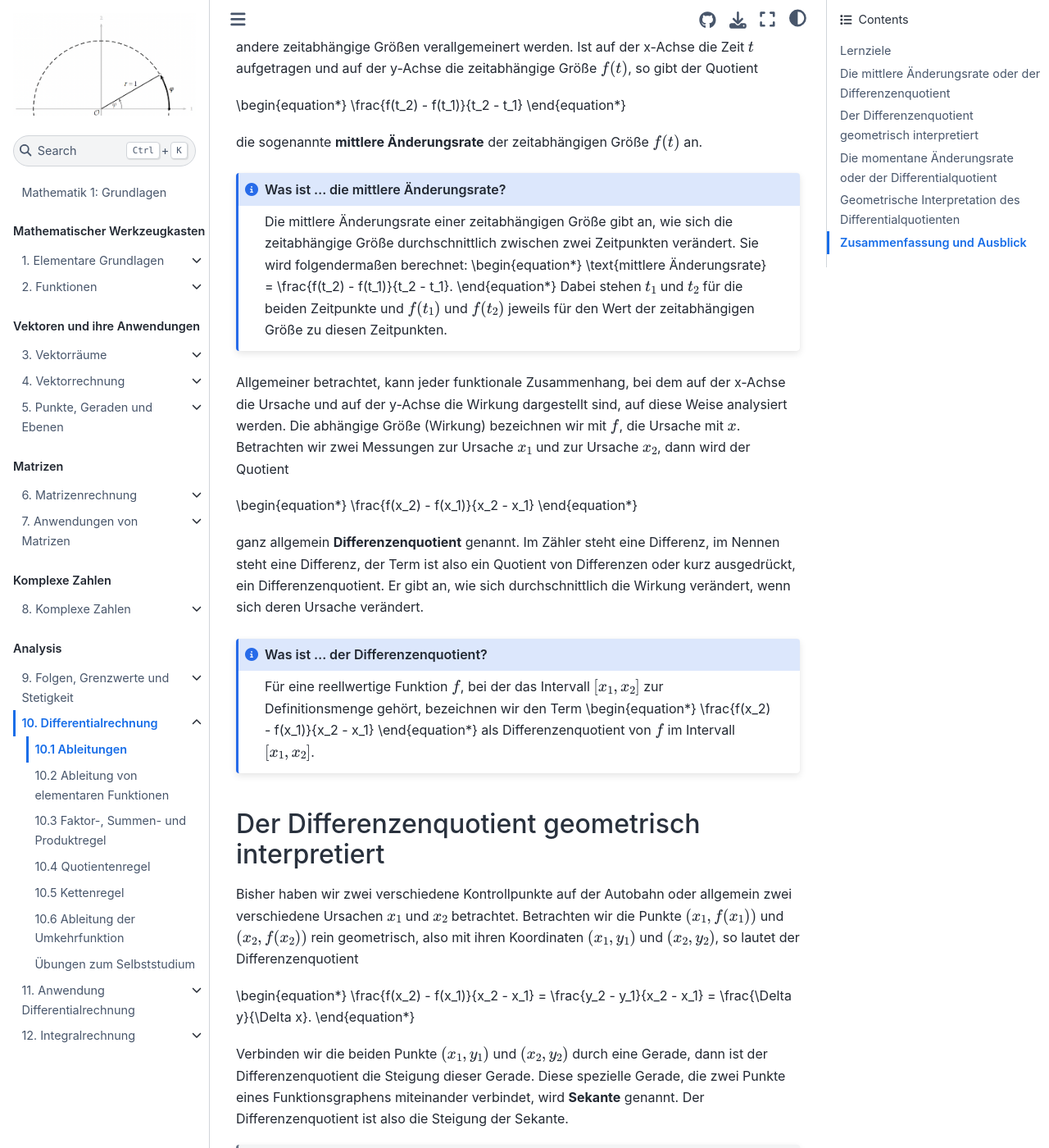
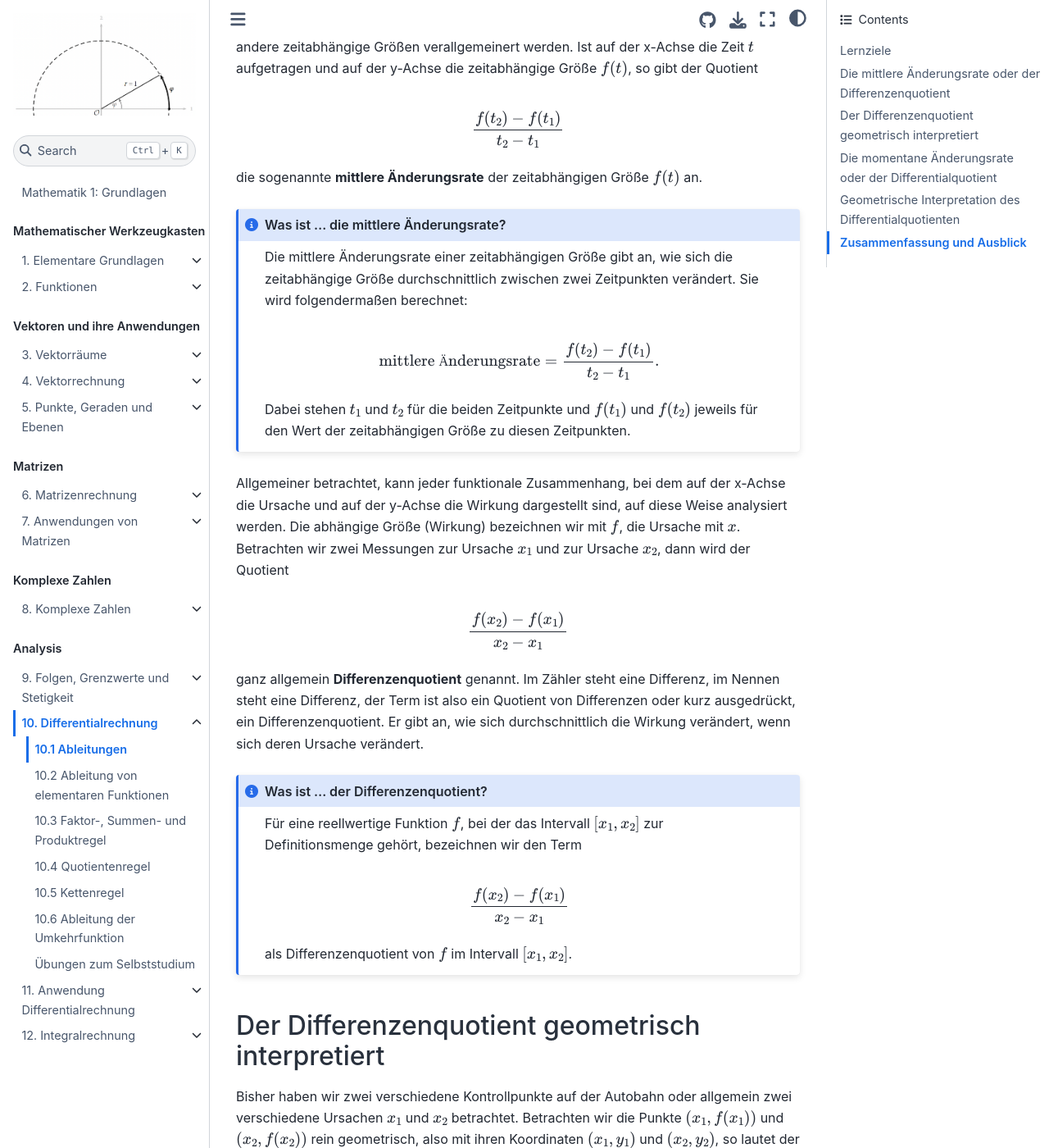
Before and after one commit to s-linden/mathematik-1-grundlagen, a Jupyter Book: the page built from chapter10/chapter10_sec01.md, in a window 1280 px wide and 1400 px high, scrolled down 2180 px. Shown: the whole window at 82% size. Built offline with Jupyter Book 1.0.4 settings and Sphinx 7.4.7 and the Sphinx Book theme 1.1.4, drawn with Linux system fonts in a browser that asks for light colours; a script that is not in the unit is left out; comment, search, counter and statistics services are not loaded; some of the changed text lies outside the part shown.

Commit message:
Freigestellte Formeln ohne $$ reparieren (5.3, 6.4, 9.2, 9.4, 9.5, 10.1)
Nackte \begin{alignat*}/\begin{equation*}/\begin{align*}-Umgebungen wurden
nicht als Formel erkannt und als Rohtext angezeigt. Jetzt als $$…$$
(alignat* -> alignedat, align* -> aligned).

Co-Authored-By: Claude Opus 5.5 <noreply@anthropic.com>
Claude-Session: https://claude.ai/code/session_01Cq9V6Zw5pWtbNkY3W5bVgZ

````diff
--- a/chapter10/chapter10_sec01.md
+++ b/chapter10/chapter10_sec01.md
@@ -124,9 +124,7 @@ auf andere zeitabhängige Größen verallgemeinert werden. Ist auf der x-Achse d
 Zeit $t$ aufgetragen und auf der y-Achse die zeitabhängige Größe $f(t)$, so gibt
 der Quotient
 
-\begin{equation*}
-\frac{f(t_2) - f(t_1)}{t_2 - t_1}
-\end{equation*}
+$$\frac{f(t_2) - f(t_1)}{t_2 - t_1}$$
 
 die sogenannte **mittlere Änderungsrate** der zeitabhängigen Größe $f(t)$ an.
 
@@ -135,9 +133,9 @@ die sogenannte **mittlere Änderungsrate** der zeitabhängigen Größe $f(t)$ an
 Die mittlere Änderungsrate einer zeitabhängigen Größe gibt an, wie sich die
 zeitabhängige Größe durchschnittlich zwischen zwei Zeitpunkten verändert.
 Sie wird folgendermaßen berechnet:
-\begin{equation*}
-\text{mittlere Änderungsrate} = \frac{f(t_2) - f(t_1)}{t_2 - t_1}.
-\end{equation*}
+
+$$\text{mittlere Änderungsrate} = \frac{f(t_2) - f(t_1)}{t_2 - t_1}.$$
+
 Dabei stehen $t_1$ und $t_2$ für die beiden Zeitpunkte und $f(t_1)$ und $f(t_2)$
 jeweils für den Wert der zeitabhängigen Größe zu diesen Zeitpunkten.
 ```
@@ -148,9 +146,7 @@ Weise analysiert werden. Die abhängige Größe (Wirkung) bezeichnen wir mit $f$
 die Ursache mit $x$. Betrachten wir zwei Messungen zur Ursache $x_1$ und zur
 Ursache $x_2$, dann wird der Quotient
 
-\begin{equation*}
-\frac{f(x_2) - f(x_1)}{x_2 - x_1}
-\end{equation*}
+$$\frac{f(x_2) - f(x_1)}{x_2 - x_1}$$
 
 ganz allgemein **Differenzenquotient** genannt. Im Zähler steht eine Differenz,
 im Nennen steht eine Differenz, der Term ist also ein Quotient von Differenzen
@@ -161,9 +157,9 @@ durchschnittlich die Wirkung verändert, wenn sich deren Ursache verändert.
 :class: note
 Für eine reellwertige Funktion $f$, bei der das Intervall $[x_1, x_2]$ zur
 Definitionsmenge gehört, bezeichnen wir den Term
-\begin{equation*}
-\frac{f(x_2) - f(x_1)}{x_2 - x_1}
-\end{equation*}
+
+$$\frac{f(x_2) - f(x_1)}{x_2 - x_1}$$
+
 als Differenzenquotient von $f$ im Intervall $[x_1, x_2]$.
 ```
 
@@ -174,9 +170,7 @@ allgemein zwei verschiedene Ursachen $x_1$ und $x_2$ betrachtet. Betrachten wir
 die Punkte $(x_1, f(x_1))$ und $(x_2, f(x_2))$ rein geometrisch, also mit ihren
 Koordinaten $(x_1,y_1)$ und $(x_2,y_2)$, so lautet der Differenzenquotient
 
-\begin{equation*}
-\frac{f(x_2) - f(x_1)}{x_2 - x_1} = \frac{y_2 - y_1}{x_2 - x_1} = \frac{\Delta y}{\Delta x}.
-\end{equation*}
+$$\frac{f(x_2) - f(x_1)}{x_2 - x_1} = \frac{y_2 - y_1}{x_2 - x_1} = \frac{\Delta y}{\Delta x}.$$
 
 Verbinden wir die beiden Punkte $(x_1,y_1)$ und $(x_2,y_2)$ durch eine Gerade,
 dann ist der Differenzenquotient die Steigung dieser Gerade. Diese spezielle
@@ -211,10 +205,10 @@ kleiner werdende Intervalle $[t_1, t_2]$. Wenn diese Folge von mittleren
 Die momentane Änderungsrate beschreibt die Änderung einer zeitabhängigen Größe für ein
 unendlich kleines Intervall. Mathematisch ausgedrückt, ist sie der Grenzwert der
 mittleren Änderungsrate:
-\begin{equation*}
-\text{momentane Änderungsrate} =
-\lim_{t_2 \to t_1} \frac{f(t_2) - f(t_1)}{t_2 - t_1},
-\end{equation*}
+
+$$\text{momentane Änderungsrate} =
+\lim_{t_2 \to t_1} \frac{f(t_2) - f(t_1)}{t_2 - t_1},$$
+
 sofern der Grenzwert existiert.
 ```
 
@@ -236,9 +230,9 @@ der Differentialquotient.
 :class: note
 Wenn das Intervall des Differenzenquotienten unendlich klein wird und der
 Grenzwert des Differenzenquotienten
-\begin{equation*}
-\lim_{x_2 \to x_1} \frac{f(x_2) - f(x_1)}{x_2 - x_1}
-\end{equation*}
+
+$$\lim_{x_2 \to x_1} \frac{f(x_2) - f(x_1)}{x_2 - x_1}$$
+
 existiert, nennt man diesen Grenzwert Differentialquotient der Funktion $f$ an
 der Stelle $x_1$.
 ```
@@ -254,17 +248,13 @@ Mathematisch ausgedrückt, wenn der Abstand $\Delta x$ zwischen zwei x-Werten $x
 und $x + \Delta x$ gegen Null geht, nähert sich die Sekante einer Tangente an.
 Der Differentialquotient
 
-\begin{equation*}
-\lim_{\Delta x \to 0}\frac{f(x + \Delta x) - f(x)}{\Delta x}
-\end{equation*}
+$$\lim_{\Delta x \to 0}\frac{f(x + \Delta x) - f(x)}{\Delta x}$$
 
 gibt dann die Steigung dieser Tangente am Punkt $(x, f(x)$ an. Die Steigung der
 Tangente der Funktion $f$ an der Stelle $x$ wird meist mit einem Strich
 abgekürzt, also
 
-\begin{equation*}
-f'(x) = \lim_{\Delta x \to 0}\frac{f(x + \Delta x) - f(x)}{\Delta x}.
-\end{equation*}
+$$f'(x) = \lim_{\Delta x \to 0}\frac{f(x + \Delta x) - f(x)}{\Delta x}.$$
 
 Man spricht das als "f Strich an der Stelle x ist ..." oder sagt "die Ableitung
 der Funktion f an der Stelle x ist ...".
````
Also changed, not shown: chapter05/chapter05_sec03.md (+18 -18 lines), chapter06/chapter06_sec04.md (+11 -6 lines), chapter09/chapter09_sec02.md (+2 -3 lines), chapter09/chapter09_sec04.md (+3 -3 lines), chapter09/chapter09_sec05.md (+1 -3 lines).
